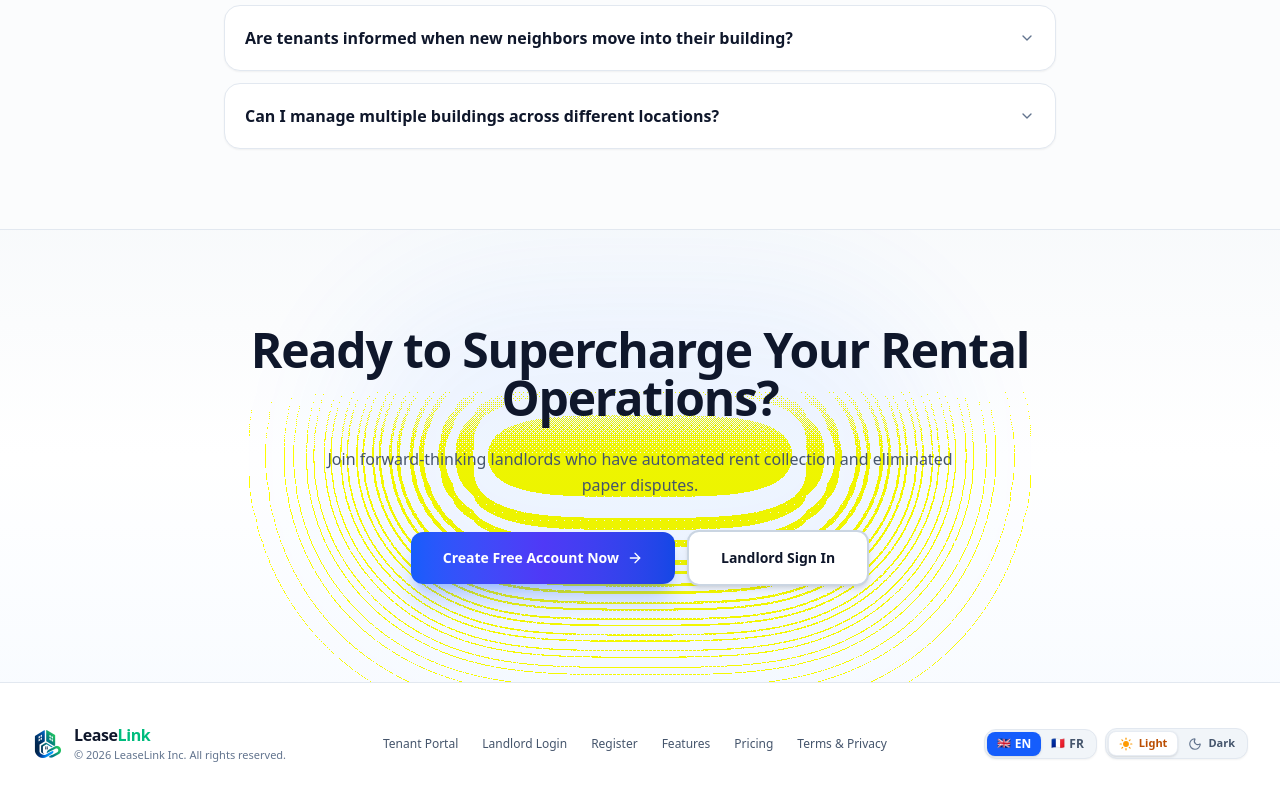
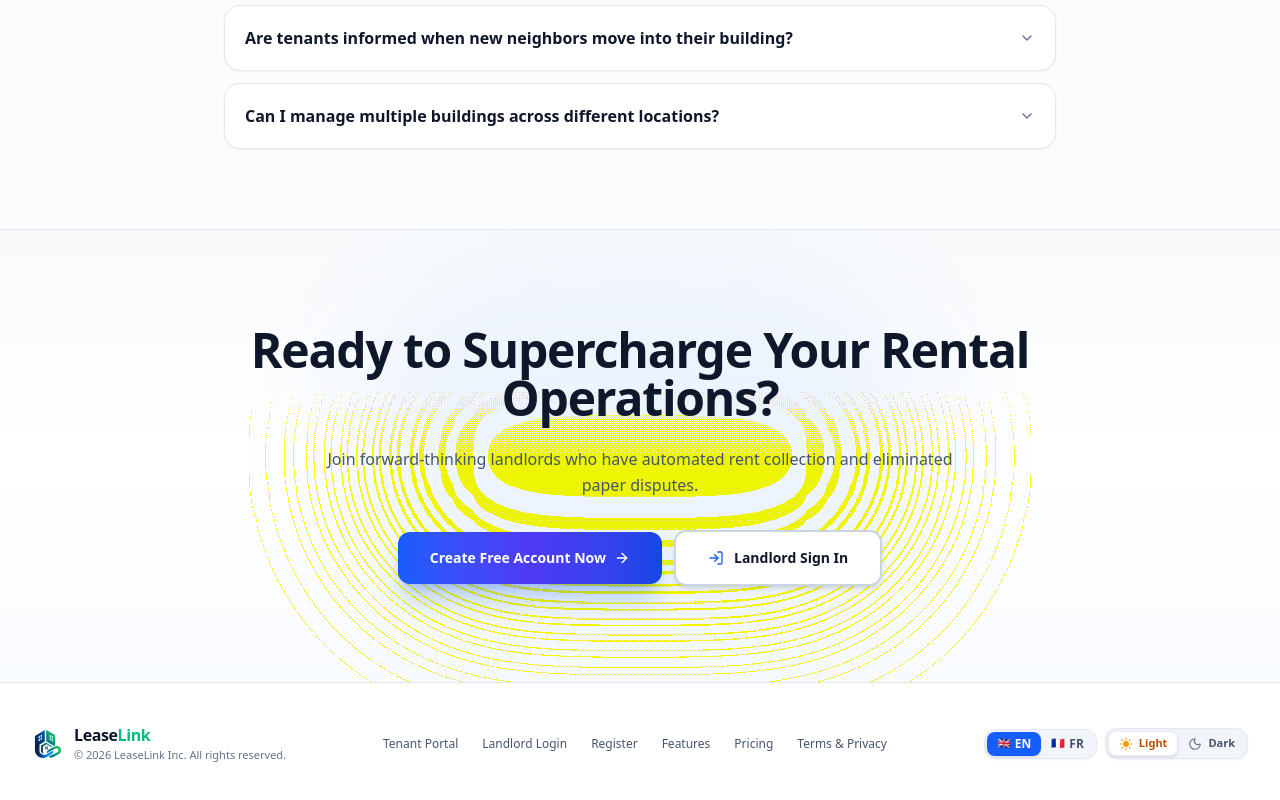
Before and after one commit to nanakamdomraoulrusselalvares-cmyk/lease-link, a Next.js app: page / in a window 1280 px wide. Shown: the part 4546-5346 px from the top of the page. Built offline with nearby package versions, Linux system fonts and the light colour scheme.

Commit message:
fix(landing): elevate CTA secondary button contrast, text visibility, and icon styling

```diff
--- a/src/app/page.tsx
+++ b/src/app/page.tsx
@@ -28,6 +28,7 @@ import {
   DollarSign,
   Download,
   ArrowUp,
+  LogIn,
 } from "lucide-react";
 import { AVAILABLE_PLANS } from "@/types/database";
 import { useLanguage } from "@/lib/i18n/LanguageContext";
@@ -254,7 +255,7 @@ export default function HomePage() {
 
             <a
               href="#showcase"
-              className="w-full sm:w-auto px-8 py-4 rounded-xl bg-white hover:bg-slate-50 active:bg-slate-100 dark:bg-slate-900 dark:hover:bg-slate-800 text-slate-900 dark:text-white border-2 border-slate-300 hover:border-slate-400 dark:border-slate-700 font-bold text-sm flex items-center justify-center gap-2 transition-all shadow-sm hover:scale-[1.02] active:scale-[0.98] cursor-pointer"
+              className="w-full sm:w-auto px-8 py-4 rounded-xl bg-white hover:bg-slate-50 active:bg-slate-100 dark:bg-slate-800 dark:hover:bg-slate-700 text-slate-900 dark:text-white border-2 border-slate-300 hover:border-slate-400 dark:border-slate-600 font-bold text-sm flex items-center justify-center gap-2 transition-all shadow-sm hover:scale-[1.02] active:scale-[0.98] cursor-pointer"
             >
               <span>{isFrench ? "Explorer la Démo Interactive" : "Explore Interactive Demo"}</span>
               <Sliders className="w-4 h-4 text-blue-600 dark:text-blue-400" />
@@ -1234,9 +1235,10 @@ export default function HomePage() {
             </Link>
             <Link
               href="/login"
-              className="px-8 py-4 rounded-xl bg-white hover:bg-slate-50 active:bg-slate-100 dark:bg-slate-900 dark:hover:bg-slate-800 text-slate-900 dark:text-white border-2 border-slate-300 hover:border-slate-400 dark:border-slate-700 font-bold text-sm flex items-center justify-center gap-2 transition-all shadow-md hover:scale-[1.02] active:scale-[0.98] cursor-pointer"
+              className="px-8 py-4 rounded-xl bg-white hover:bg-slate-50 active:bg-slate-100 dark:bg-slate-800 dark:hover:bg-slate-700 text-slate-900 dark:text-white border-2 border-slate-300 hover:border-slate-400 dark:border-slate-600 font-bold text-sm flex items-center justify-center gap-2.5 transition-all shadow-md hover:scale-[1.02] active:scale-[0.98] cursor-pointer"
             >
-              <span>{isFrench ? "Connexion Bailleur" : "Landlord Sign In"}</span>
+              <LogIn className="w-4 h-4 text-blue-600 dark:text-blue-400 shrink-0" />
+              <span className="text-slate-900 dark:text-white font-bold">{isFrench ? "Connexion Bailleur" : "Landlord Sign In"}</span>
             </Link>
           </div>
         </div>
--- a/src/components/GoogleAuthButton.tsx
+++ b/src/components/GoogleAuthButton.tsx
@@ -113,7 +113,7 @@ export default function GoogleAuthButton({
         type="button"
         onClick={handleButtonClick}
         disabled={loading}
-        className={`w-full flex items-center justify-center gap-3 px-4 py-2.5 rounded-xl border border-slate-300 dark:border-slate-700 bg-white dark:bg-slate-800 hover:bg-slate-50 dark:hover:bg-slate-750 text-slate-800 dark:text-slate-100 font-semibold text-sm transition shadow-xs hover:shadow-sm disabled:opacity-60 disabled:cursor-not-allowed cursor-pointer ${className}`}
+        className={`w-full flex items-center justify-center gap-3 px-4 py-2.5 rounded-xl border border-slate-300 dark:border-slate-700 bg-white dark:bg-slate-800 hover:bg-slate-50 dark:hover:bg-slate-700 text-slate-800 dark:text-slate-100 font-semibold text-sm transition shadow-xs hover:shadow-sm disabled:opacity-60 disabled:cursor-not-allowed cursor-pointer ${className}`}
       >
         {loading ? (
           <Loader2 className="w-5 h-5 animate-spin text-slate-500" />
```
